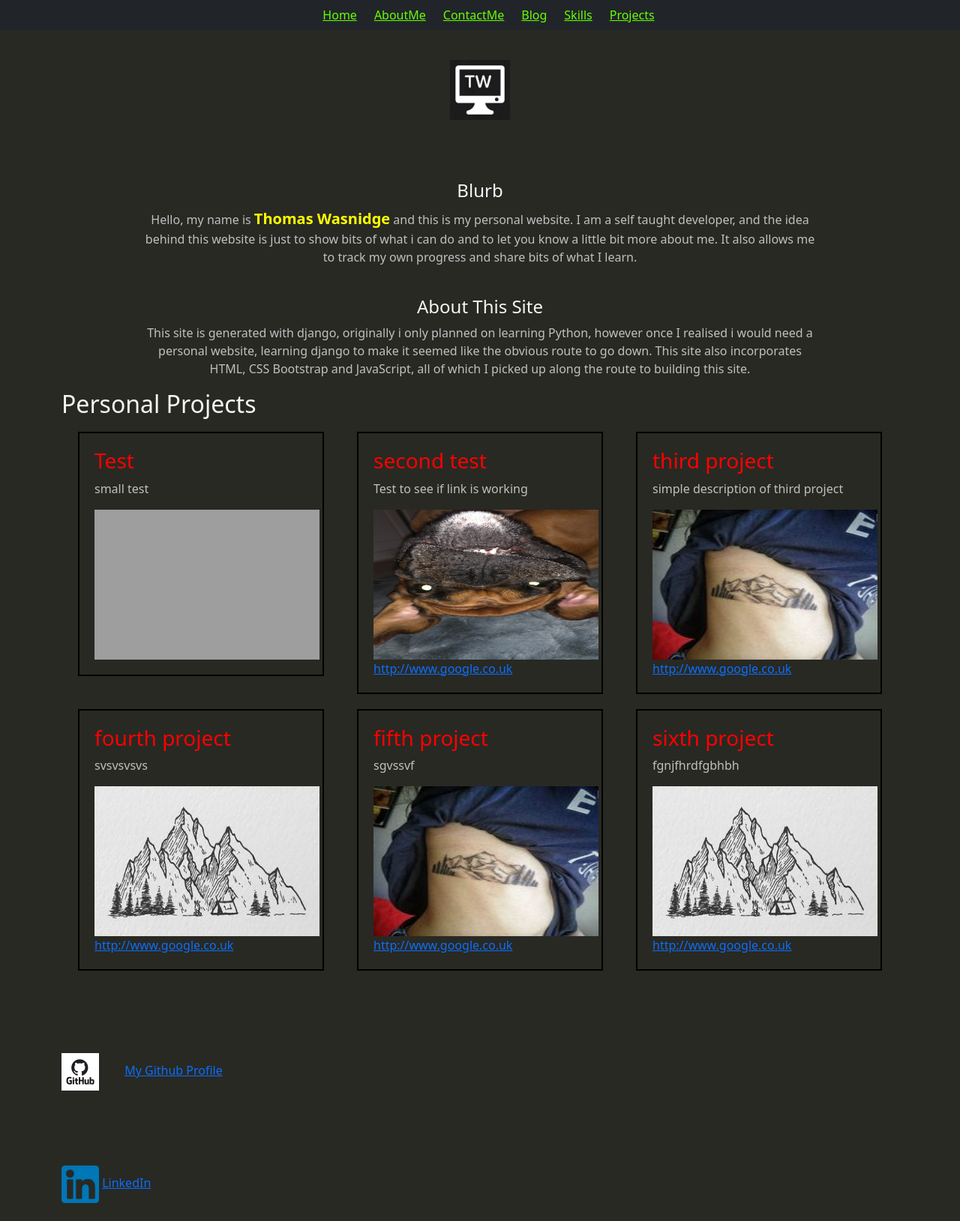
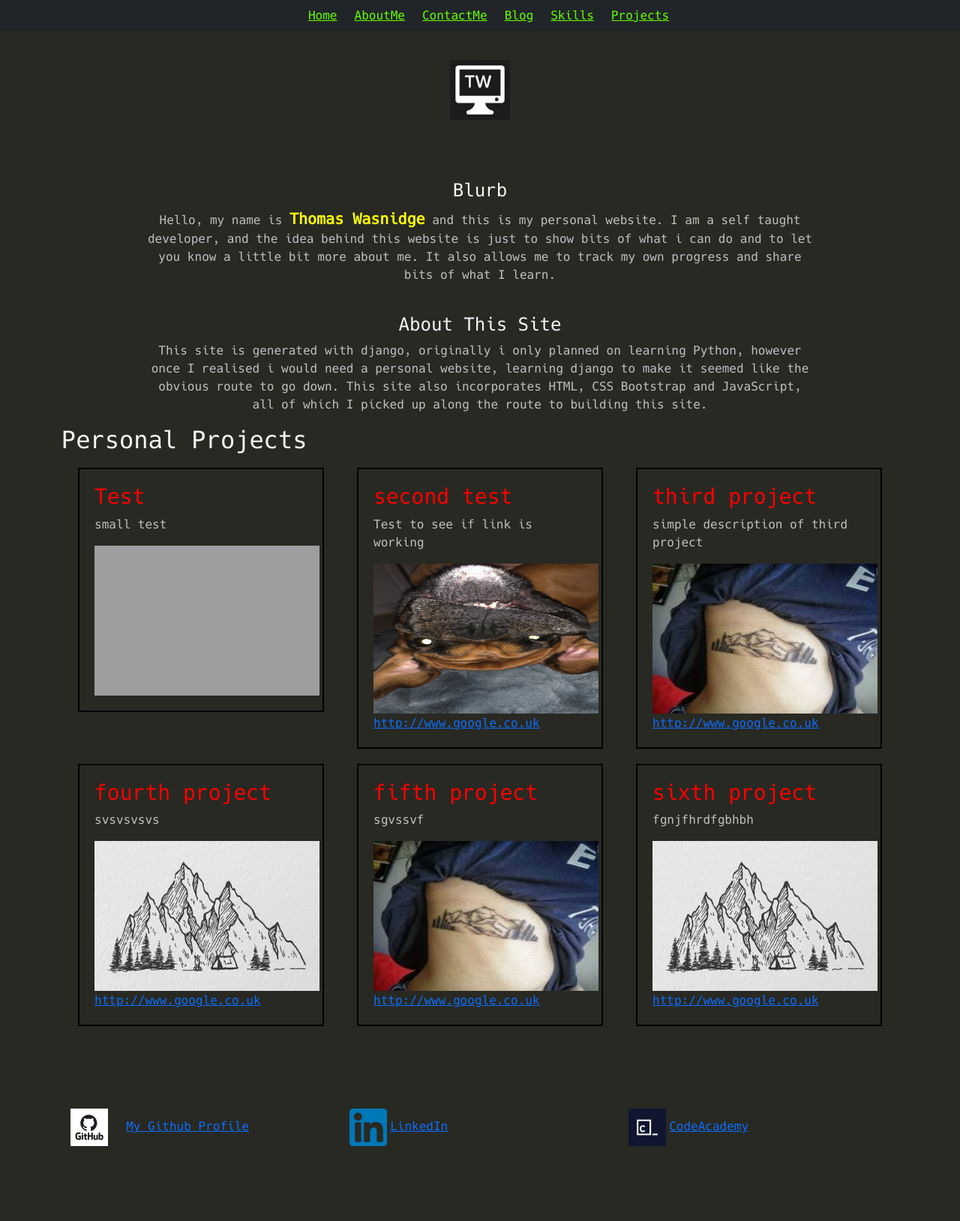
Before and after one commit to wozza0212/Portfolio, a Django app: page / in a window 1280 px wide. Shown: the whole page at 75% size. Before the commit the page ends 1605 px from the top, so only its background shows below. Run offline with Django 3.2, Linux system fonts and the light colour scheme; data comes from the database, SQL or seed files in the repository; parts of the project's set-up code (start-up, migrations or seed data) failed here and were passed over; grey boxes are pictures that could not be loaded.

Commit message:
few more changes

```diff
--- a/portfolio/static/css/portfolio.css
+++ b/portfolio/static/css/portfolio.css
@@ -1,20 +1,28 @@
 /* base */
 
-
+@font-face {
+    font-family: 'Hack-Regular';
+    font-style: normal;
+    src: local('Hack-regular'), url('portfolio/static/fonts/hack/Hack-Regular.ttf') format('truetype');
+}
 
 body{
+    font-family: 'Hack-Regular';
     background-color: #282923 !important;
     }
 
 p {
+    font-family: 'Hack-Regular';
     color: #C0C0C0;
 }
 
 a {
+    font-family: 'Hack-Regular';
     color: #6F0;
 }
 
 h1, h2, h3, h4, h5, h6 {
+    font-family: 'Hack-Regular';
     color: #F5F5F5;
 }
 
@@ -48,6 +56,46 @@ h1, h2, h3, h4, h5, h6 {
     margin-top: 80px;
 }
 
+
+.project h3{
+    color: red;
+    }
+
+.project {
+    border: solid black 2px;
+    margin: 10px;
+    padding: 20px;
+    }
+
+
+.nav-item a {
+    color: #6F0;
+}
+
+.github-logo {
+    display: block;
+    margin-top: 100px;
+    margin-bottom: 100px
+}
+
+.github-link {
+    margin-left: 20px;
+}
+
+.linked-in-link {
+    display: block;
+    margin-top: 100px;
+    margin-bottom: 100px
+}
+
+.code-academy-link {
+    display: block;
+    margin-top: 100px;
+    margin-bottom: 100px
+}
+
+
+/* about me*/
 #about-title {
     text-align: center;
     margin: 20px;
@@ -72,29 +120,3 @@ text-align: center;
     margin-top 20px;
     margin-bottom: 20px;
     }
-
-
-.project h3{
-    color: red;
-    }
-
-.project {
-    border: solid black 2px;
-    margin: 10px;
-    padding: 20px;
-    }
-
-
-.nav-item a {
-    color: #6F0;
-}
-
-.github-logo {
-    display: block;
-    margin-top: 100px;
-    margin-bottom: 100px
-}
-
-.github-link {
-    margin-left: 30px;
-}
--- a/portfolio/templates/portfolio/home.html
+++ b/portfolio/templates/portfolio/home.html
@@ -52,24 +52,36 @@
                     {% endfor %}
                 </div>
         </div>
+            <div class="container">
                 <div class="my-links">
+                    <div class="row">
+                        <div class="col-sm">
                             <div class="git-hub-link">
                                 <div class="github-logo">
                                     <img src="{% static 'portfolio/Github.jpg' %}" height="50" width="50">
                                     <a class="github-link" href="https://github.com/wozza0212">My Github Profile</a>
                                 </div>
                             </div>
+                        </div>
+                        <div class="col-sm">
                             <div class="linked-in-link">
                                 <div class="linked-in-logo">
                                     <img src="{% static 'portfolio/linkedin.jpg' %}" height="50" width="50">
                                     <a class="linked-in" href="https://uk.linkedin.com/">LinkedIn</a>
                                 </div>
                             </div>
-
-
-
                         </div>
-
+                        <div class="col-sm">
+                            <div class="code-academy-link">
+                                <div class="code-academy-logo">
+                                    <img src="{% static 'portfolio/codeac1.jpg' %}" height="50" width="50">
+                                    <a class="linked-in" href="https://www.codecademy.com/profiles/thomasWasnidge3411926869?next=true">CodeAcademy</a>
+                                </div>
+                            </div>
+                        </div>
+                    </div>
+                </div>
+            </div>
 
     </div>
 {% endblock %}
```
Also changed, not shown: portfolio/static/portfolio/codeac1.jpg (added), portfolio/static/portfolio/codeacademy.jpg (added). Lines whose indentation alone changed are shown as unchanged.
